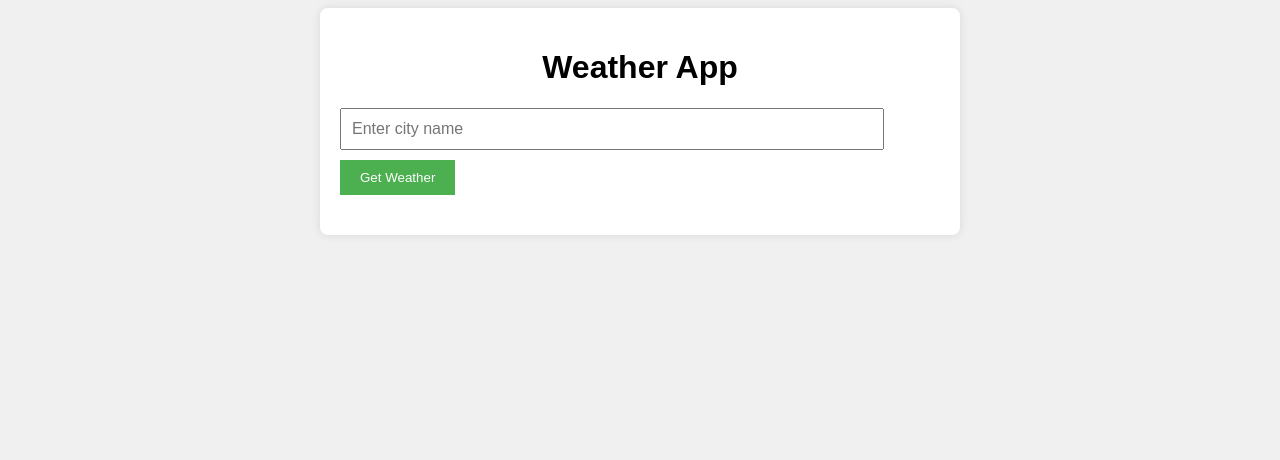
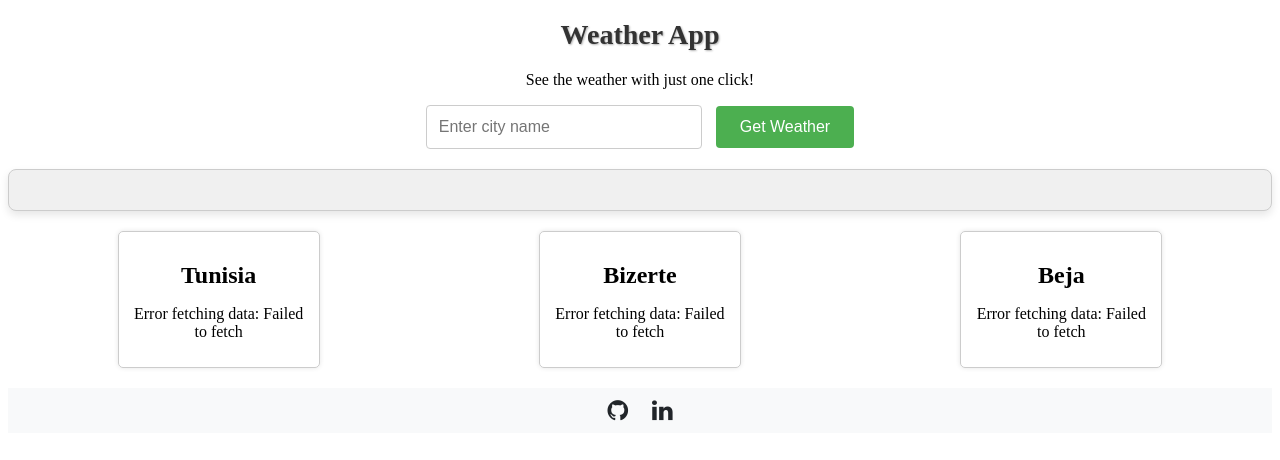
Before and after one commit to Ilefrajhi/weather-app, a Flask app: page / in a window 1280 px wide. Shown: the top 460 px of the page. Run offline with Flask 3, Linux system fonts and the light colour scheme.

Commit message:
Update README, add images, and modify scripts and styles

```diff
--- a/static/script.js
+++ b/static/script.js
@@ -1,13 +1,38 @@
-function getWeather() {
-    const city = document.getElementById('cityInput').value;
+document.addEventListener('DOMContentLoaded', () => {
+    // Initial weather info for predefined cities on page load
+    getWeather('Tunisia', 'tunisiaInfo');
+    getWeather('Bizerte', 'bizerteInfo');
+    getWeather('Beja', 'bejaInfo');
+
+    // Attach click event listener to the button
+    const getWeatherBtn = document.getElementById('getWeatherBtn');
+    getWeatherBtn.addEventListener('click', () => {
+        const city = document.getElementById('cityInput').value.trim(); // Trim to remove leading/trailing spaces
+        if (city === '') {
+            alert('Please enter a city name.');
+            return;
+        }
+        getWeather(city, 'weatherInfo'); // 'weatherInfo' is the div id where dynamic weather is shown
+    });
+});
+
+function getWeather(city, infoId) {
     const apiKey = 'a3f586e9f9aa7265230bbc10f8891a93';
     const url = `https://api.openweathermap.org/data/2.5/weather?q=${city}&appid=${apiKey}&units=metric`;
 
     fetch(url)
-        .then(response => response.json())
+        .then(response => {
+            if (!response.ok) {
+                throw new Error('Network response was not ok');
+            }
+            return response.json();
+        })
         .then(data => {
             console.log(data); // Check if data is received correctly in the browser console
-            const weatherInfo = document.getElementById('weatherInfo');
+            const weatherInfo = document.getElementById(infoId);
+            if (!weatherInfo) {
+                throw new Error(`Element with id '${infoId}' not found.`);
+            }
             weatherInfo.innerHTML = `
                 <h2>Weather in ${city}</h2>
                 <p>Temperature: ${data.main.temp}°C</p>
@@ -19,7 +44,11 @@ function getWeather() {
         })
         .catch(error => {
             console.error('Error fetching data:', error);
-            const weatherInfo = document.getElementById('weatherInfo');
-            weatherInfo.innerHTML = `<p>Error fetching data: ${error.message}</p>`;
+            const weatherInfo = document.getElementById(infoId);
+            if (weatherInfo) {
+                weatherInfo.innerHTML = `<p>Error fetching data: ${error.message}</p>`;
+            } else {
+                console.error(`Element with id '${infoId}' not found to display error message.`);
+            }
         });
 }
--- a/static/style.css
+++ b/static/style.css
@@ -1,40 +1,28 @@
-body {
-    font-family: Arial, sans-serif;
-    background-color: #f0f0f0;
-  }
+/* Custom CSS for city cards */
 
-  .container {
-    max-width: 600px;
-    margin: 0 auto;
-    padding: 20px;
-    background-color: #fff;
-    border-radius: 8px;
-    box-shadow: 0 0 10px rgba(0,0,0,0.1);
-  }
+.container {
+  display: flex; /* Use flexbox for horizontal alignment */
+  justify-content: space-around; /* Distribute items evenly with space around them */
+  margin-top: 20px; /* Optional: Adjust margin as needed */
+}
 
-  h1 {
-    text-align: center;
-  }
+.city-card {
+  width: 200px; /* Set width of each city card */
+  margin: 0 10px; /* Optional: Adjust margin between cards */
+  border: 1px solid #ccc; /* Optional: Add border for styling */
+  border-radius: 5px; /* Optional: Add border radius for rounded corners */
+  box-shadow: 0 0 5px rgba(0, 0, 0, 0.1); /* Optional: Add box shadow for depth */
+}
 
-  input[type="text"] {
-    width: calc(100% - 80px);
-    padding: 10px;
-    margin-bottom: 10px;
-    font-size: 16px;
-  }
+.city-card .card-body {
+  padding: 10px; /* Optional: Adjust padding within each card */
+  text-align: center; /* Center text within the card */
+}
 
-  button {
-    padding: 10px 20px;
-    background-color: #4CAF50;
-    color: #fff;
-    border: none;
-    cursor: pointer;
-  }
+.city-card h2 {
+  margin-bottom: 0.5rem; /* Optional: Adjust margin below the heading */
+}
 
-  button:hover {
-    background-color: #45a049;
-  }
-
-  #weatherInfo {
-    margin-top: 20px;
-  }
+.card-title {
+  margin-bottom: 10px; /* Optional: Adjust margin below card title */
+}
--- a/templates/index.html
+++ b/templates/index.html
@@ -4,15 +4,54 @@
   <meta charset="UTF-8">
   <meta name="viewport" content="width=device-width, initial-scale=1.0">
   <title>Weather App</title>
+  <link rel="stylesheet"href="https://cdnjs.cloudflare.com/ajax/libs/font-awesome/4.7.0/css/font-awesome.min.css" />
   <link rel="stylesheet" href="{{ url_for('static', filename='style.css') }}">
 </head>
 <body>
-  <div class="container">
-    <h1>Weather App</h1>
-    <input type="text" id="cityInput" placeholder="Enter city name">
-    <button onclick="getWeather()">Get Weather</button>
-    <div id="weatherInfo"></div>
-  </div>
-  <script src="{{ url_for('static', filename='script.js') }}"></script>
+    <div class="container-button" style="text-align: center;">
+        <h1 style="font-size: 28px; color: #333; text-shadow: 1px 1px 2px rgba(0,0,0,0.3); margin-bottom: 20px;">Weather App</h1>
+         <p>See the weather with just one click!</p>
+        <form id="weatherForm" onsubmit="return false;" style="display: inline-block;">
+            <input type="text" id="cityInput" placeholder="Enter city name" style="padding: 12px; width: 250px; border: 1px solid #ccc; border-radius: 4px; font-size: 16px;">
+            <button type="submit" id="getWeatherBtn" style="padding: 12px 24px; background-color: #4CAF50; color: white; border: none; border-radius: 4px; cursor: pointer; font-size: 16px; margin-left: 10px;">Get Weather</button>
+        </form>
+        <div id="weatherInfo" style="margin-top: 20px; padding: 20px; border: 1px solid #ccc; border-radius: 8px; background-color: #f0f0f0; text-align: left; font-size: 16px; box-shadow: 0 4px 8px rgba(0,0,0,0.1);"></div>
+    </div>
+
+
+
+    <div class="container" id="citiesContainer">
+        <div class="city-card" id="tunisiaCard">
+            <div class="card">
+                <div class="card-body">
+                    <h2 class="card-title">Tunisia</h2>
+                    <div id="tunisiaInfo"></div>
+                </div>
+            </div>
+        </div>
+        <div class="city-card" id="bizerteCard">
+            <div class="card">
+                <div class="card-body">
+                    <h2 class="card-title">Bizerte</h2>
+                    <div id="bizerteInfo"></div>
+                </div>
+            </div>
+        </div>
+        <div class="city-card" id="bejaCard">
+            <div class="card">
+                <div class="card-body">
+                    <h2 class="card-title">Beja</h2>
+                    <div id="bejaInfo"></div>
+                </div>
+            </div>
+        </div>
+    </div>
+
+
+    <footer style="background-color: #f8f9fa; text-align: center; padding: 10px; margin-top: 20px;">
+        <a href="https://github.com/Ilefrajhi" style="text-decoration: none; color: #212529; margin: 0 10px;"><i class="fa fa-github" style="font-size: 24px;"></i></a>
+        <a href="https://www.linkedin.com/in/ilef-rajhi-836669262/" style="text-decoration: none; color: #212529; margin: 0 10px;"><i class="fa fa-linkedin" style="font-size: 24px;"></i></a>
+    </footer>
+    <script src="{{ url_for('static', filename='script.js') }}"></script>
 </body>
 </html>
```
Also changed, not shown: README.md, image-1.png (added), image.png (added), static/images/image.png (added).
